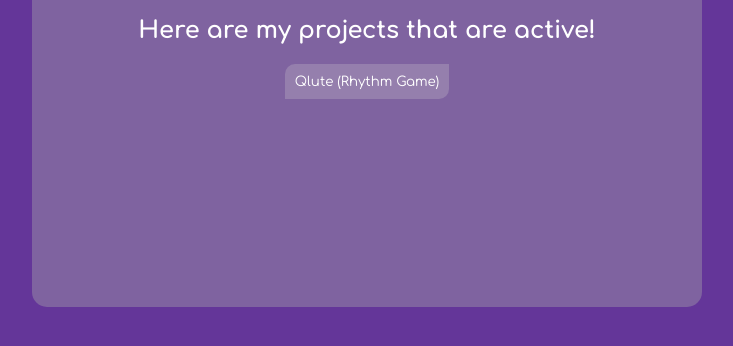
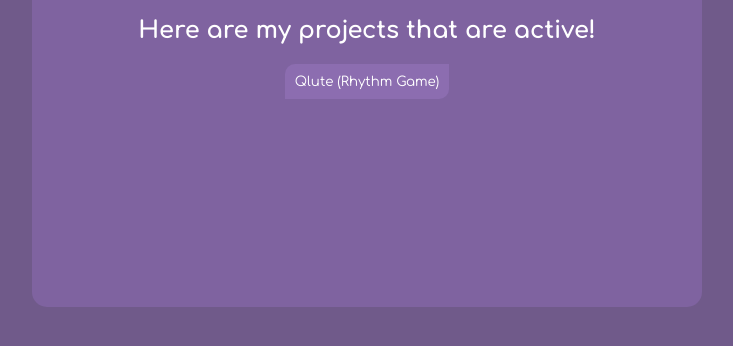
Before and after one commit to Jinkkuu/JinkkuHomePage, a plain HTML site: page index.html in a window 1280 px wide. Shown: the part 308-654 px from the top of the page, without its empty margins (273-1006 px from the left). Drawn offline with Linux system fonts and the light colour scheme.

Commit message:
Color change

```diff
--- a/styles.css
+++ b/styles.css
@@ -4,7 +4,7 @@
 }
 body {
     font-family: "Comfortaa";
-    background-color: #643699;
+    background-color: #705a8a;
     color: white;
     margin: 0 auto;
 }
@@ -34,7 +34,7 @@ body {
 button {
     color: white;
     font-family: Comfortaa;
-    background-color: #957fad;
+    background-color: #8c6db0;
     border: 0px;
     padding: 10px 10px;
     margin-left: 10px;
@@ -43,7 +43,7 @@ button {
     transition-duration: 200ms;
 }
 button:hover {
-    background-color: #bfabd4;
+    background-color: #a07dc9;
     border-radius: 0px 10px 0px 10px;
     cursor: pointer;
 }
```
